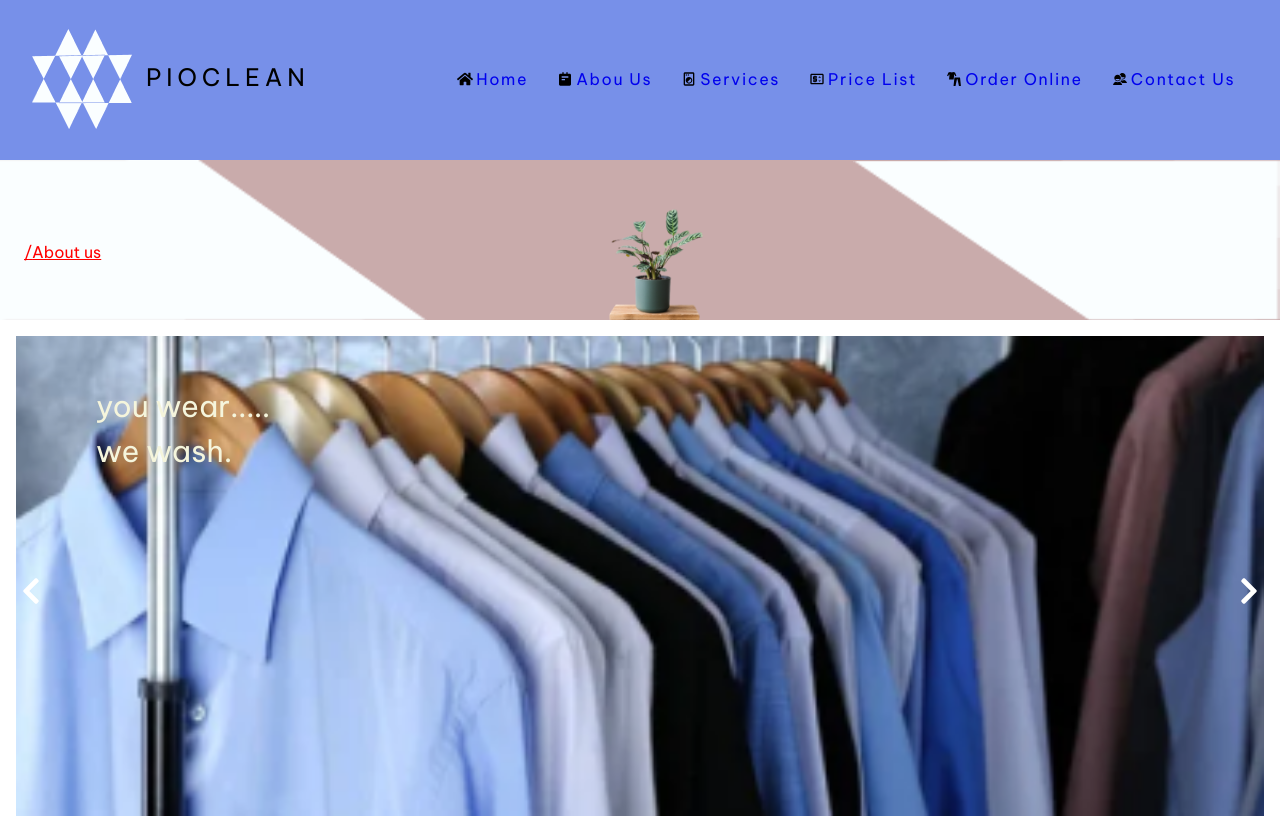
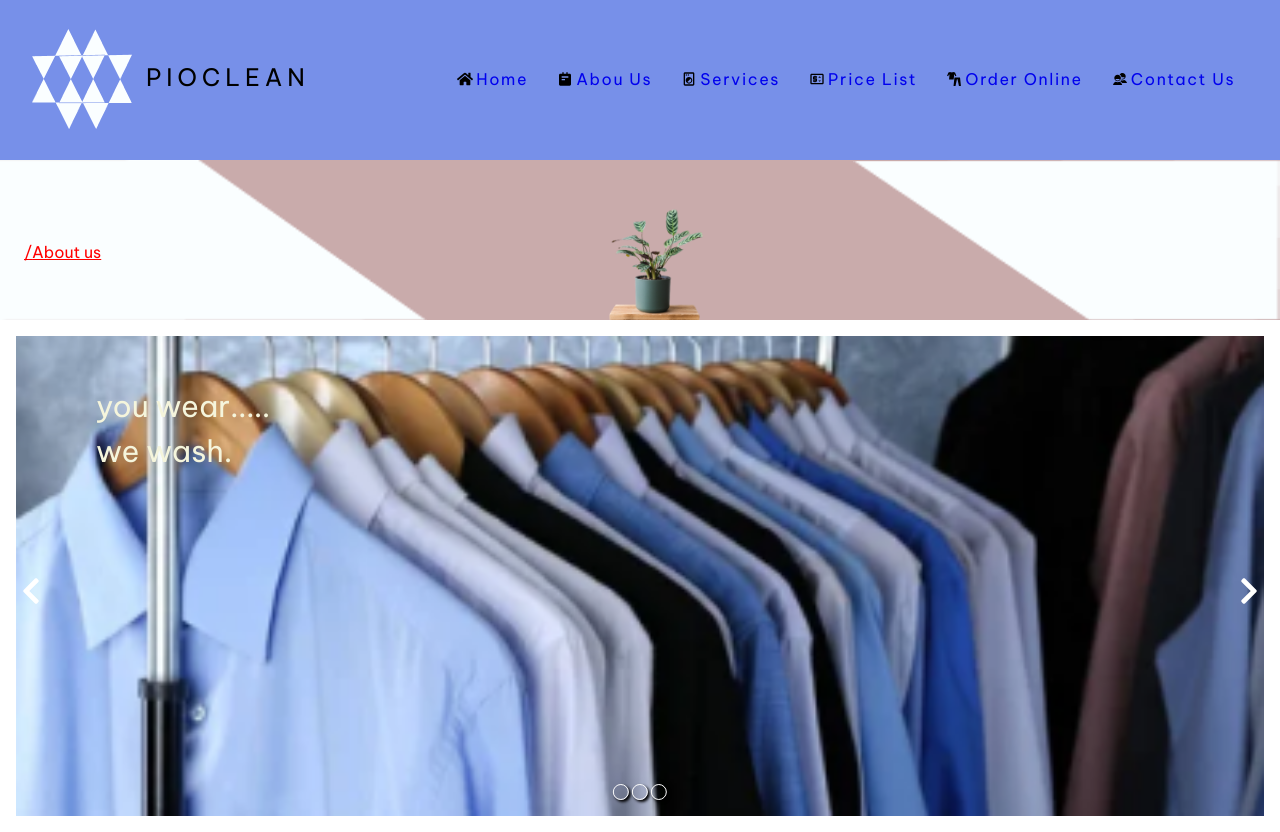
Before and after one commit to clifford-ghostwriter/pioclean, a React (Create React App) app: page / in a window 1280 px wide. Built offline with nearby package versions, Linux system fonts and the light colour scheme.

Commit message:
slider small btn

```diff
--- a/src/components/slider.js
+++ b/src/components/slider.js
@@ -7,6 +7,10 @@ import { FaChevronRight } from "react-icons/fa";
 
 function Slider() {
   const [index, setIndex] = useState(0);
+
+  const setIndexBtn = function (index) {
+    setIndex(index);
+  };
 
   const increment = function () {
     setIndex((initialvalue) => {
@@ -73,6 +77,18 @@ function Slider() {
         <p>
           you wear..... <br /> we wash.
         </p>
+      </div>
+
+      <div className="small__btn-container">
+        {slides.map((_, index) => {
+          return (
+            <button
+              className="small-btn"
+              onClick={() => {
+                setIndexBtn(index);
+              }}></button>
+          );
+        })}
       </div>
     </Wrapper>
   );
@@ -141,5 +157,23 @@ const Wrapper = styled.div`
   .hello {
     display: none;
   }
+
+  .small__btn-container {
+    position: absolute;
+    bottom: 1rem;
+    left: 50%;
+    transform: translateX(-50%);
+    display: flex;
+    gap: 0.2rem;
+  }
+  .small-btn {
+    color: black;
+    width: 1rem;
+    aspect-ratio: 1;
+    border-radius: 500vw;
+    background-color: transparent;
+    border: 1px solid white;
+    box-shadow: 2px 2px 3px black;
+  }
 `;
 export default Slider;
```
